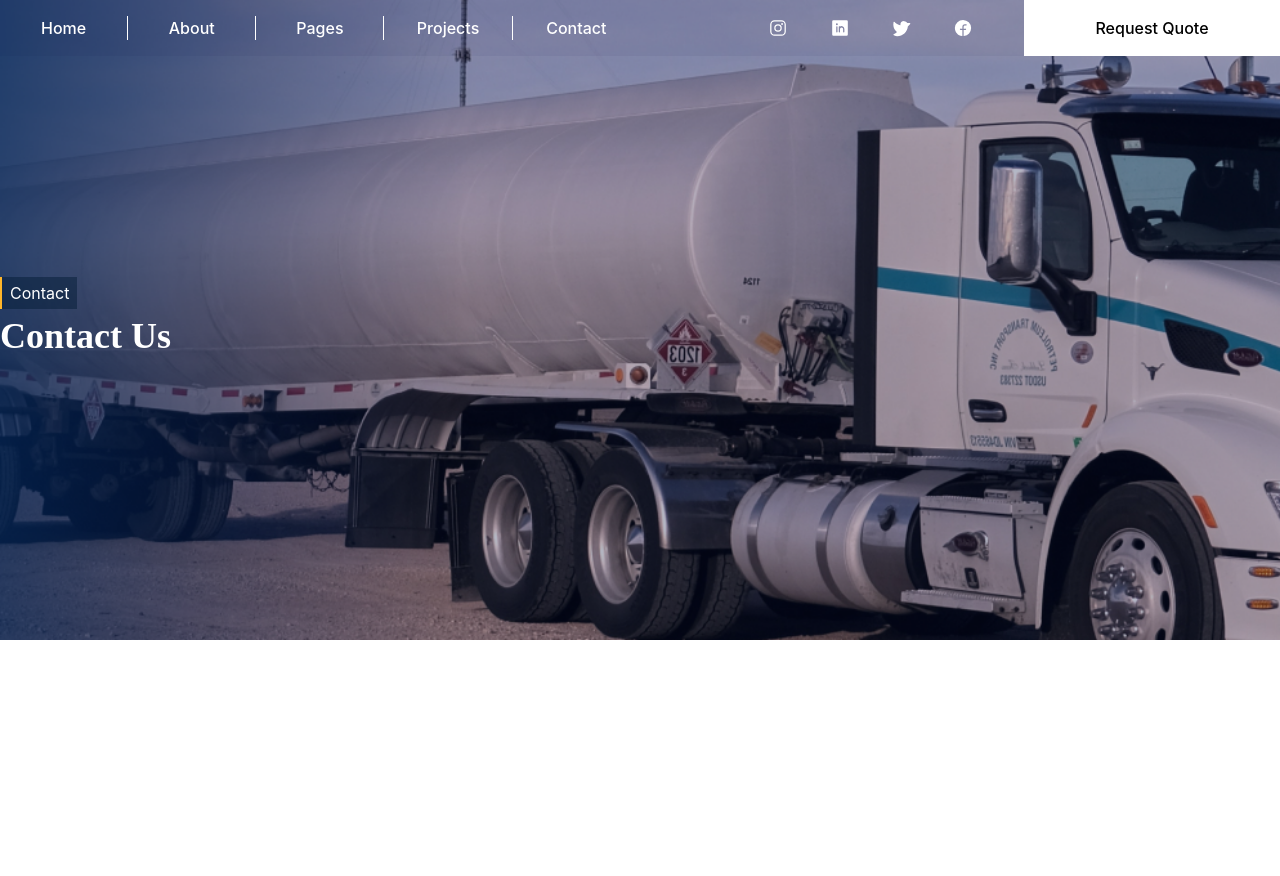
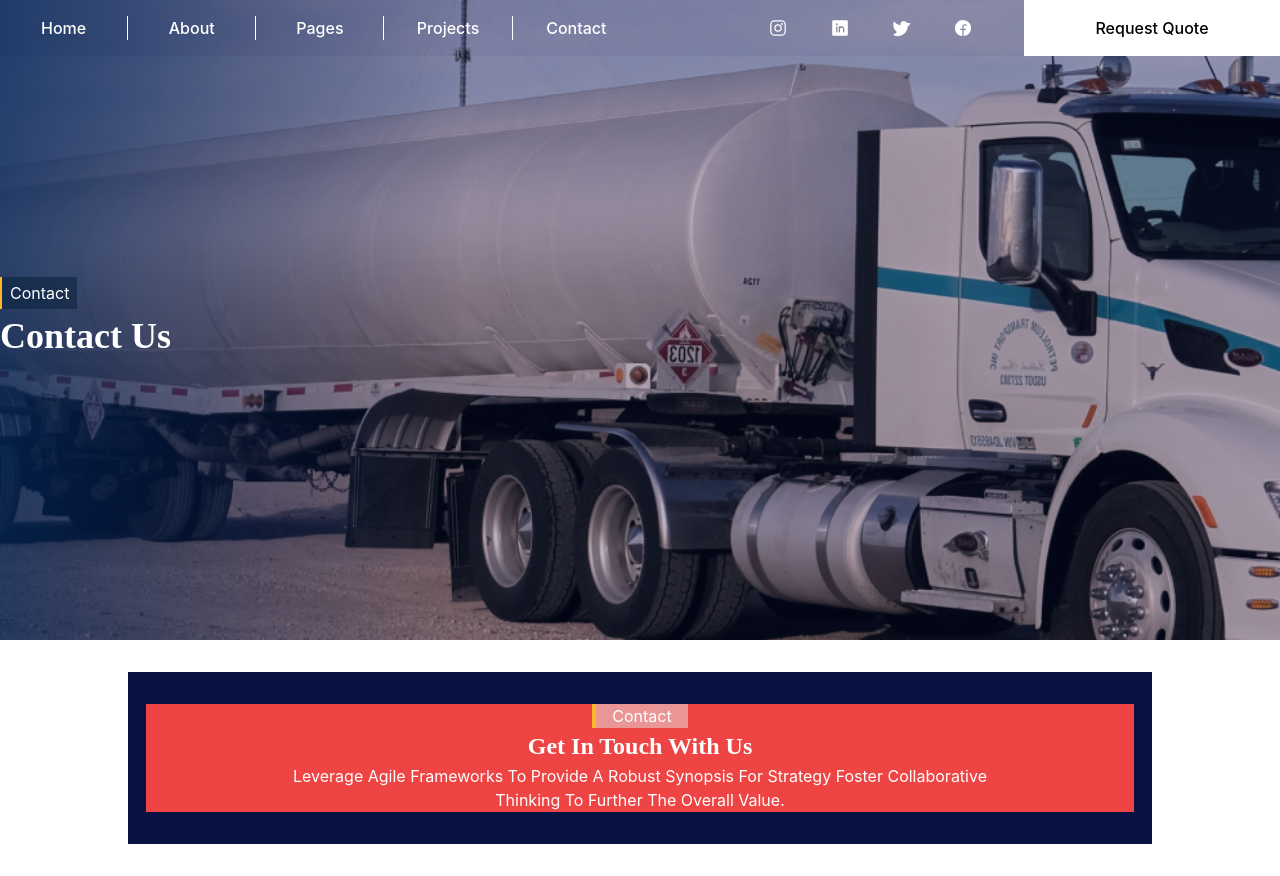
Before and after one commit to smartcollins/logistics, a React (Create React App) app: page /contact in a window 1280 px wide. Before the commit the page ends 800 px from the top, so only its background shows below. Built offline with nearby package versions, Linux system fonts and the light colour scheme.

Commit message:
modified Contact top

```diff
--- a/src/pages/Contact.jsx
+++ b/src/pages/Contact.jsx
@@ -1,12 +1,20 @@
 import React from 'react';
 import banner from '../data/banner';
+import color from '../data/color';
 import Banner from '../component/Banner';
 
 
 const Contact = ()=>{
     return(
-        <div>
+        <div className=' capitalize text-white'>
             <div>{banner.slice(9, 10).map((item, idx) => <Banner key={idx} {...item} />)}</div>
+            <div style={{background: color.blueBg}} className=' w-4/5 mx-auto my-8 py-8'>
+                <div className='mx-auto w-fit text-center bg-red-500 '>
+                    <p style={{ borderLeft: `4px solid ${color.grdt}` }} className='bg-[#e8e8e8]/50 w-fit px-4 mx-auto'>contact</p>
+                    <p className='font-[Rubik] font-semibold text-2xl/normal'>get in touch with us</p>
+                    <p className='w-3/4 mx-auto'>Leverage agile frameworks to provide a robust synopsis for strategy foster collaborative thinking to further the overall value.</p>
+                </div>
+            </div>
         </div>
     )
 }
```
